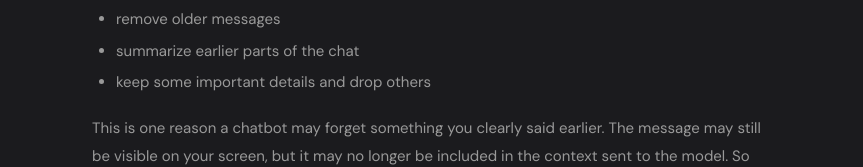
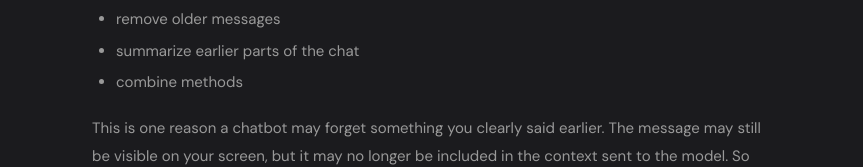
Before and after one commit to omid3098/omid3098.github.io, an Astro site: page /writing/ai-explained-simply-02 in a window 1280 px wide. Shown: the part 3419-3586 px from the top of the page, without its empty margins (338-1201 px from the left). Built offline with nearby package versions, Linux system fonts and the light colour scheme; Astro itself is replaced by a stand-in of ours; some packages are replaced by stand-ins of ours.

Commit message:
fix - blog post

```diff
--- a/src/content/blog/ai-explained-simply-02.md
+++ b/src/content/blog/ai-explained-simply-02.md
@@ -92,7 +92,7 @@ When the conversation becomes too long, we to make decisions:
 
 - remove older messages
 - summarize earlier parts of the chat
-- keep some important details and drop others
+- combine methods
 
 This is one reason a chatbot may forget something you clearly said earlier. The message may still be visible on your screen, but it may no longer be included in the context sent to the model. So the model can feel like it remembers, but the real mechanism is context. And because context has a maximum length, a chatbot can forget, lose details, or misunderstand old parts of a long conversation.
 
```
